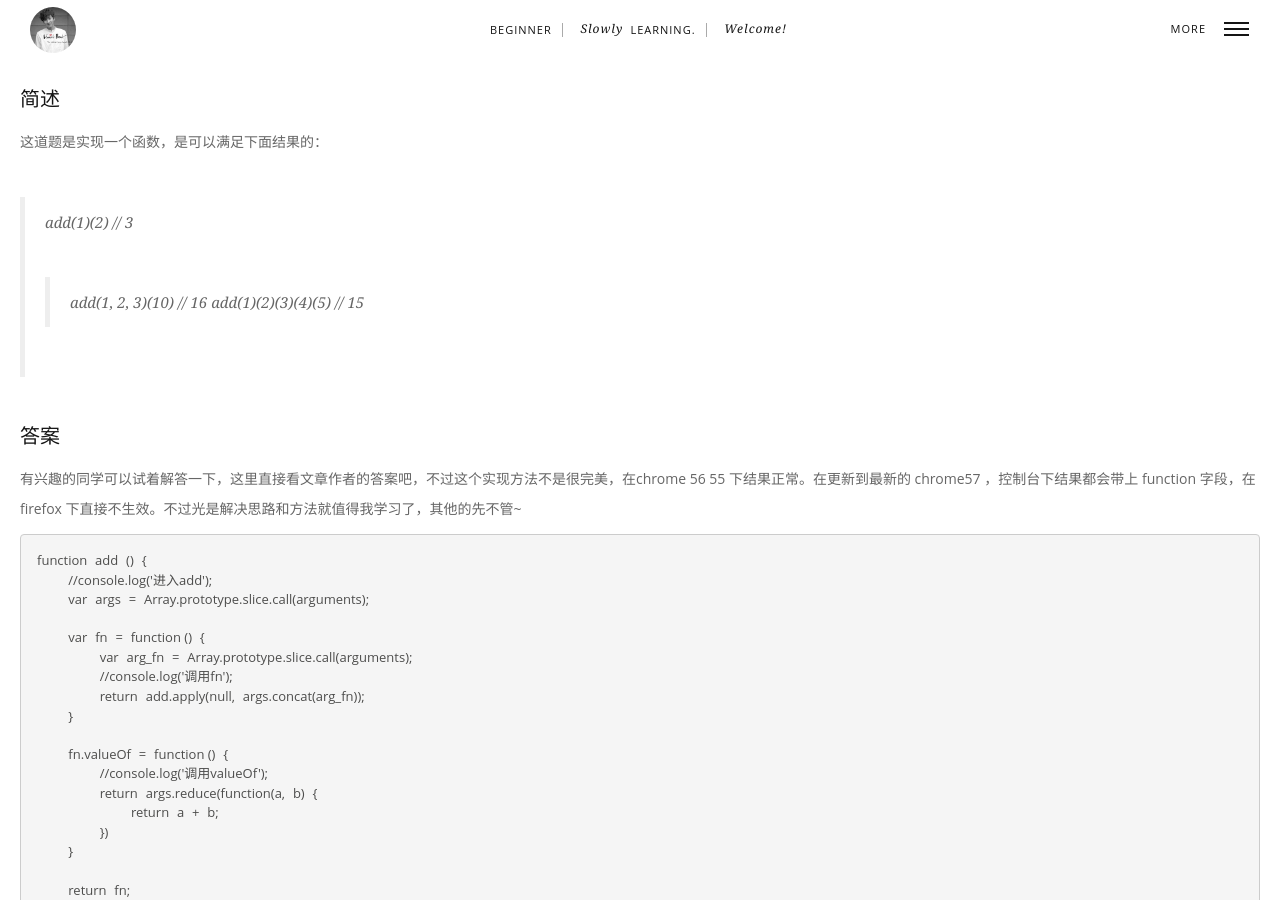
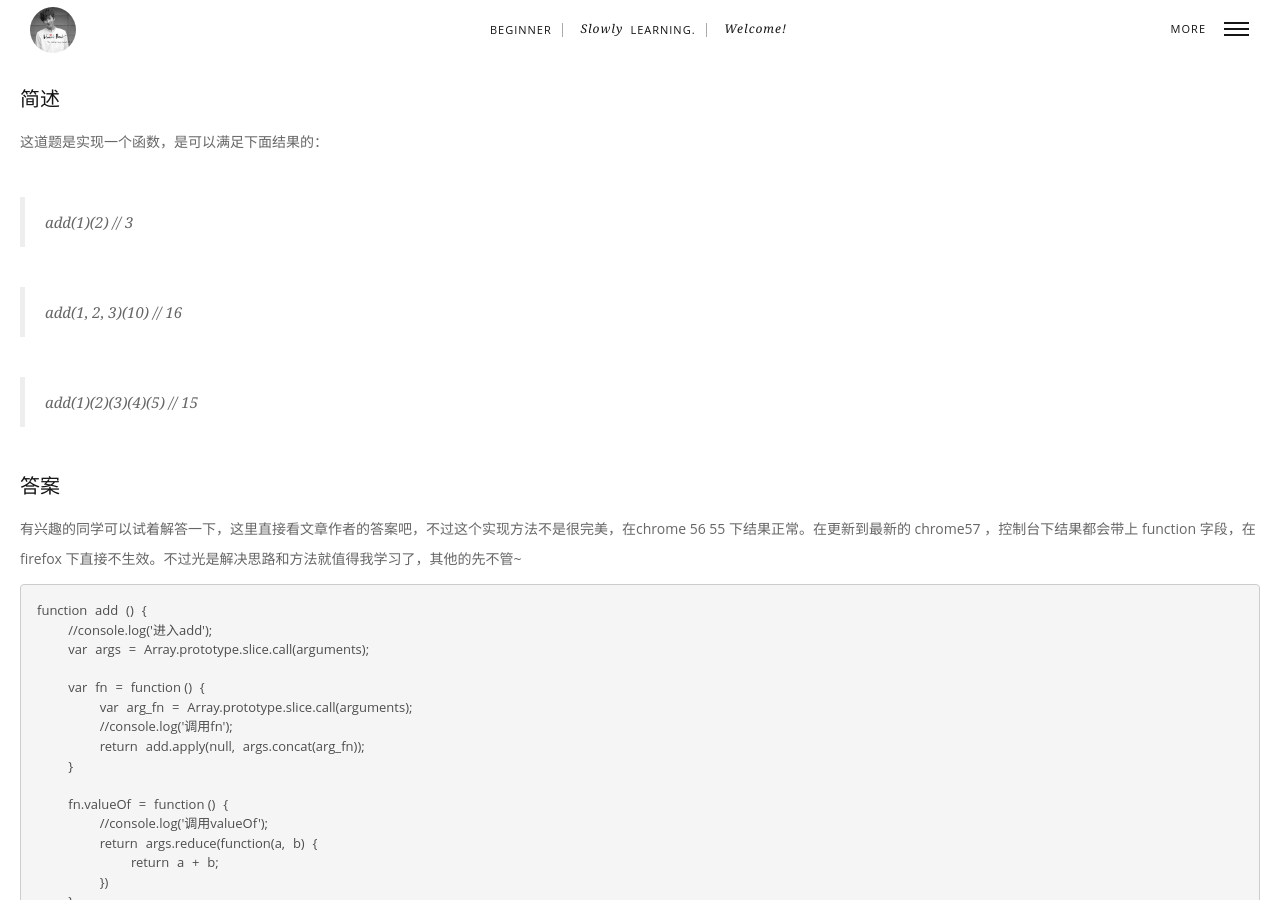
Before and after one commit to wangjiaoxia/wangjiaoxia.github.io, a Jekyll site: the page built from _posts/17-04-07-study_code.markdown, in a window 1280 px wide and 900 px high. Built offline with Jekyll 4.4.1, drawn with Linux system fonts in a browser that asks for light colours; comment, search, counter and statistics services are not loaded.

Commit message:
add code

```diff
--- a/_posts/17-04-07-study_code.markdown
+++ b/_posts/17-04-07-study_code.markdown
@@ -8,8 +8,10 @@ title: 一个面试题的学习
 这道题是实现一个函数，是可以满足下面结果的：
 
 > add(1)(2) // 3
-> > add(1, 2, 3)(10) // 16
-> > add(1)(2)(3)(4)(5) // 15
+
+> add(1, 2, 3)(10) // 16
+
+> add(1)(2)(3)(4)(5) // 15
 
 ### 答案
 
```
